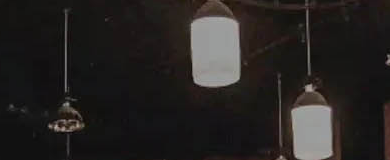
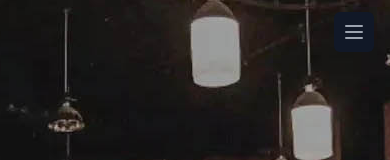
Before and after one commit to Cyber-Digital-llc/Matthews-Portfolio-Website-FE, a Next.js app: page / in a window 390 px wide. Shown: the top 160 px of the page. Built offline with nearby package versions, Linux system fonts and the light colour scheme.

Commit message:
improve mobile nav bar

```diff
--- /dev/null
+++ b/components/MobileNav.jsx
@@ -0,0 +1,208 @@
+import React, { useState, useEffect } from 'react'
+import { Transition } from '@headlessui/react'
+import Link from 'next/link'
+
+const items = [
+  {
+    label: 'HOME',
+    linkURL: '/',
+  },
+  {
+    label: 'ABOUT',
+    linkURL: '/#about',
+  },
+  {
+    label: 'CREDITS',
+    linkURL: '/#credits',
+  },
+  {
+    label: 'MUSIC',
+    linkURL: '/#music',
+  },
+  {
+    label: 'CONTACT',
+    linkURL: '/#contact',
+  },
+  {
+    label: 'EPK',
+    linkURL: '/electronicPressKit',
+  },
+]
+
+function Nav() {
+  const [isOpen, setIsOpen] = useState(false)
+  const [shadow, setShadow] = useState(false)
+
+  useEffect(() => {
+    const handleShadow = () => {
+      if (window.scrollY >= 15) {
+        setShadow(true)
+      } else {
+        setShadow(false)
+      }
+    }
+    window.addEventListener('scroll', handleShadow)
+  }, [])
+  return (
+    <nav
+      className={
+        shadow
+          ? 'fixed w-full h-20 z-[60] ease-in-out duration-300  bg-[rgb(63,10,10)] bg-cover bg-center bg-no-repeat shadow-black shadow-xl'
+          : 'fixed w-full h-20 z-[60]  bg-cover bg-center bg-no-repeat'
+      }
+    >
+      <div className=" max-w-7xl mx-auto px-4 sm:px-6 lg:px-8">
+        <div className="flex items-center justify-between h-16">
+          <div className="flex justify-start items-center">
+            <div className="flex-shrink-0">
+              {/* <img
+                  className="h-8 w-8"
+                  src="https://tailwindui.com/img/logos/workflow-mark-indigo-500.svg"
+                  alt="Workflow"
+                /> */}
+            </div>
+            <div className="hidden md:block">
+              <div className="flex items-center justify-start ">
+                {/* <a
+                    href="#"
+                    className=" hover:bg-gray-700 text-white px-3 py-2 rounded-md text-sm font-medium"
+                  >
+                    Dashboard
+                  </a>
+
+                  <a
+                    href="#"
+                    className="text-gray-300 hover:bg-gray-700 hover:text-white px-3 py-2 rounded-md text-sm font-medium"
+                  >
+                    Team
+                  </a>
+
+              */}
+                {items.map((item) => {
+                  return (
+                    <ul
+                      className="hidden py-14 lg:flex pb-3 px-6 "
+                      key={item.label}
+                    >
+                      <li
+                        // className="flex-row hover:border-t-4 py-3 focus-within:text-white focus-within:border-t-4"
+                        className="flex hover:border-t-4 py-3 focus-within:text-white focus-within:border-t-4 mx-2 text-lg uppercase group hover:cursor-pointer text-transparent bg-clip-text bg-gradient-to-br from-[#ffffff] to-[#66707f] hover:text-[#ffffff] self-center "
+                        key={item.label}
+                      >
+                        {/* focus:border-t-4  */}
+                        <Link href={item.linkURL}>{item.label}</Link>
+                      </li>
+                    </ul>
+                  )
+                })}
+              </div>
+            </div>
+          </div>
+          <div className="-mr-2 flex md:hidden">
+            <button
+              onClick={() => setIsOpen(!isOpen)}
+              type="button"
+              className="bg-gray-900 inline-flex items-center justify-center p-2 rounded-md text-gray-400 hover:text-white hover:bg-gray-800 focus:outline-none focus:ring-2 focus:ring-offset-2 focus:ring-offset-gray-800 focus:ring-white"
+              aria-controls="mobile-menu"
+              aria-expanded="false"
+            >
+              <span className="sr-only">Open main menu</span>
+              {!isOpen ? (
+                <svg
+                  className="block h-6 w-6"
+                  xmlns="http://www.w3.org/2000/svg"
+                  fill="none"
+                  viewBox="0 0 24 24"
+                  stroke="currentColor"
+                  aria-hidden="true"
+                >
+                  <path
+                    strokeLinecap="round"
+                    strokeLinejoin="round"
+                    strokeWidth="2"
+                    d="M4 6h16M4 12h16M4 18h16"
+                  />
+                </svg>
+              ) : (
+                <svg
+                  className="block h-6 w-6"
+                  xmlns="http://www.w3.org/2000/svg"
+                  fill="none"
+                  viewBox="0 0 24 24"
+                  stroke="currentColor"
+                  aria-hidden="true"
+                >
+                  <path
+                    strokeLinecap="round"
+                    strokeLinejoin="round"
+                    strokeWidth="2"
+                    d="M6 18L18 6M6 6l12 12"
+                  />
+                </svg>
+              )}
+            </button>
+          </div>
+        </div>
+      </div>
+
+      <Transition
+        show={isOpen}
+        enter="transition ease-out duration-100 transform"
+        enterFrom="opacity-0 scale-95"
+        enterTo="opacity-100 scale-100"
+        leave="transition ease-in duration-75 transform"
+        leaveFrom="opacity-100 scale-100"
+        leaveTo="opacity-0 scale-95"
+      >
+        {(ref) => (
+          <div className="md:hidden" id="mobile-menu">
+            <div ref={ref} className="px-2 pt-2 pb-3 space-y-1 sm:px-3">
+              <a
+                href="#"
+                className="hover:bg-gray-700 text-white block px-3 py-2 rounded-md text-base font-medium"
+              >
+                Home
+              </a>
+
+              <a
+                href="#"
+                className="text-gray-300 hover:bg-gray-700 hover:text-white block px-3 py-2 rounded-md text-base font-medium"
+              >
+                About
+              </a>
+
+              <a
+                href="#"
+                className="text-gray-300 hover:bg-gray-700 hover:text-white block px-3 py-2 rounded-md text-base font-medium"
+              >
+                Credits
+              </a>
+
+              <a
+                href="#"
+                className="text-gray-300 hover:bg-gray-700 hover:text-white block px-3 py-2 rounded-md text-base font-medium"
+              >
+                Music
+              </a>
+
+              <a
+                href="#"
+                className="text-gray-300 hover:bg-gray-700 hover:text-white block px-3 py-2 rounded-md text-base font-medium"
+              >
+                Contact
+              </a>
+              <a
+                href="#"
+                className="text-gray-300 hover:bg-gray-700 hover:text-white block px-3 py-2 rounded-md text-base font-medium"
+              >
+                EPK
+              </a>
+            </div>
+          </div>
+        )}
+      </Transition>
+    </nav>
+  )
+}
+
+export default Nav
--- a/pages/index.js
+++ b/pages/index.js
@@ -8,7 +8,7 @@ import Music from "../components/Music";
 // import Contact from "../components/Contact";
 import GlobalNavBar from "../components/GlobalNavbar";
 import ContactForm from "../components/ContactForm";
-
+import MobileNav from "../components/MobileNav";
 export default function Home() {
     return (
         <div className='w-full min-h-max relative mx-auto px-0 py-0 max-w-[2000px]'>
@@ -20,7 +20,8 @@ export default function Home() {
 
             <main className='flex w-full flex-1 min-h-[100vh] justify-center'>
                 <div className=''>
-                    <GlobalNavBar />
+                    <MobileNav />
+                    {/* <GlobalNavBar /> */}
                     <Header />
                     <About />
                     <Credits />
```
